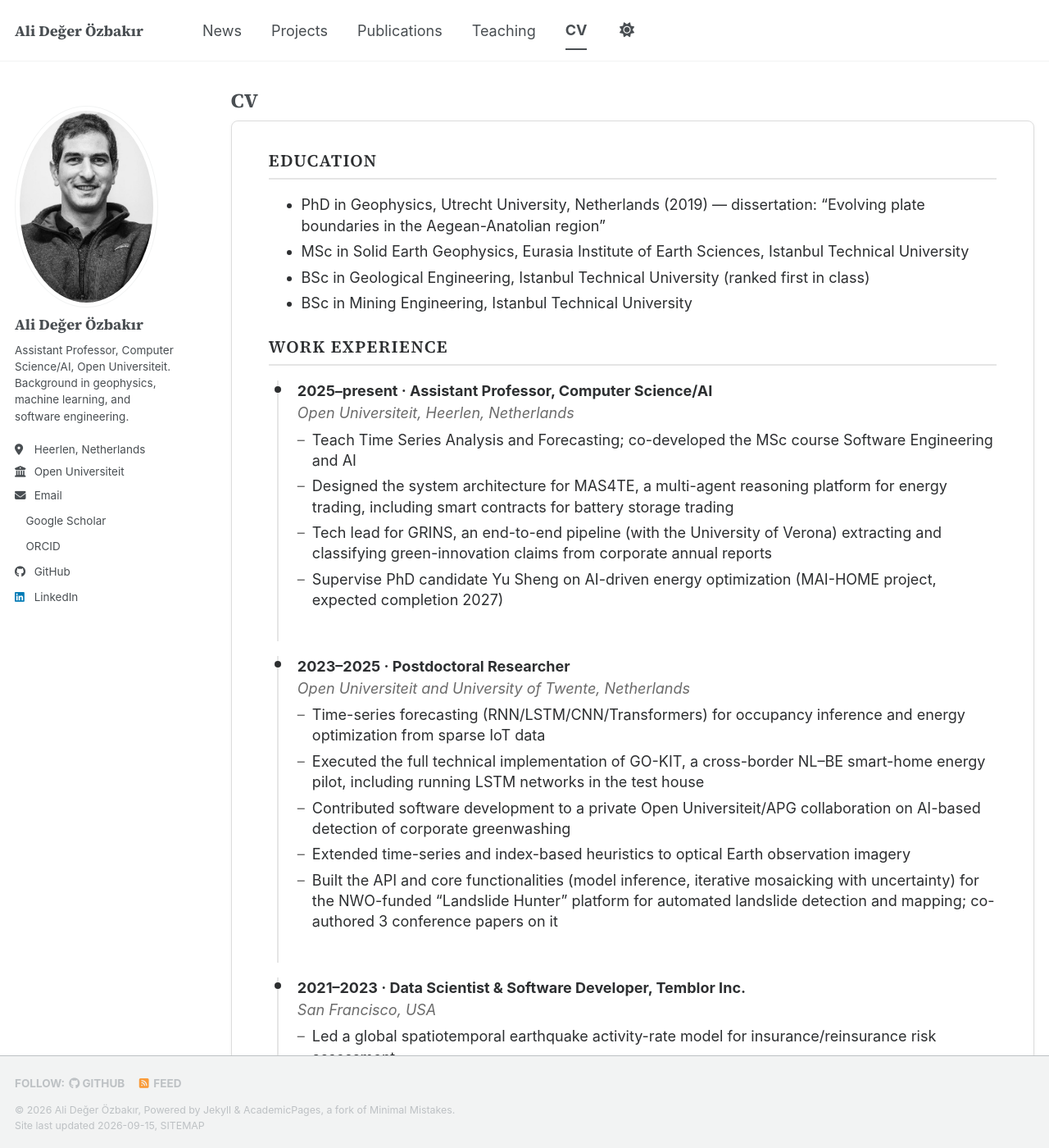
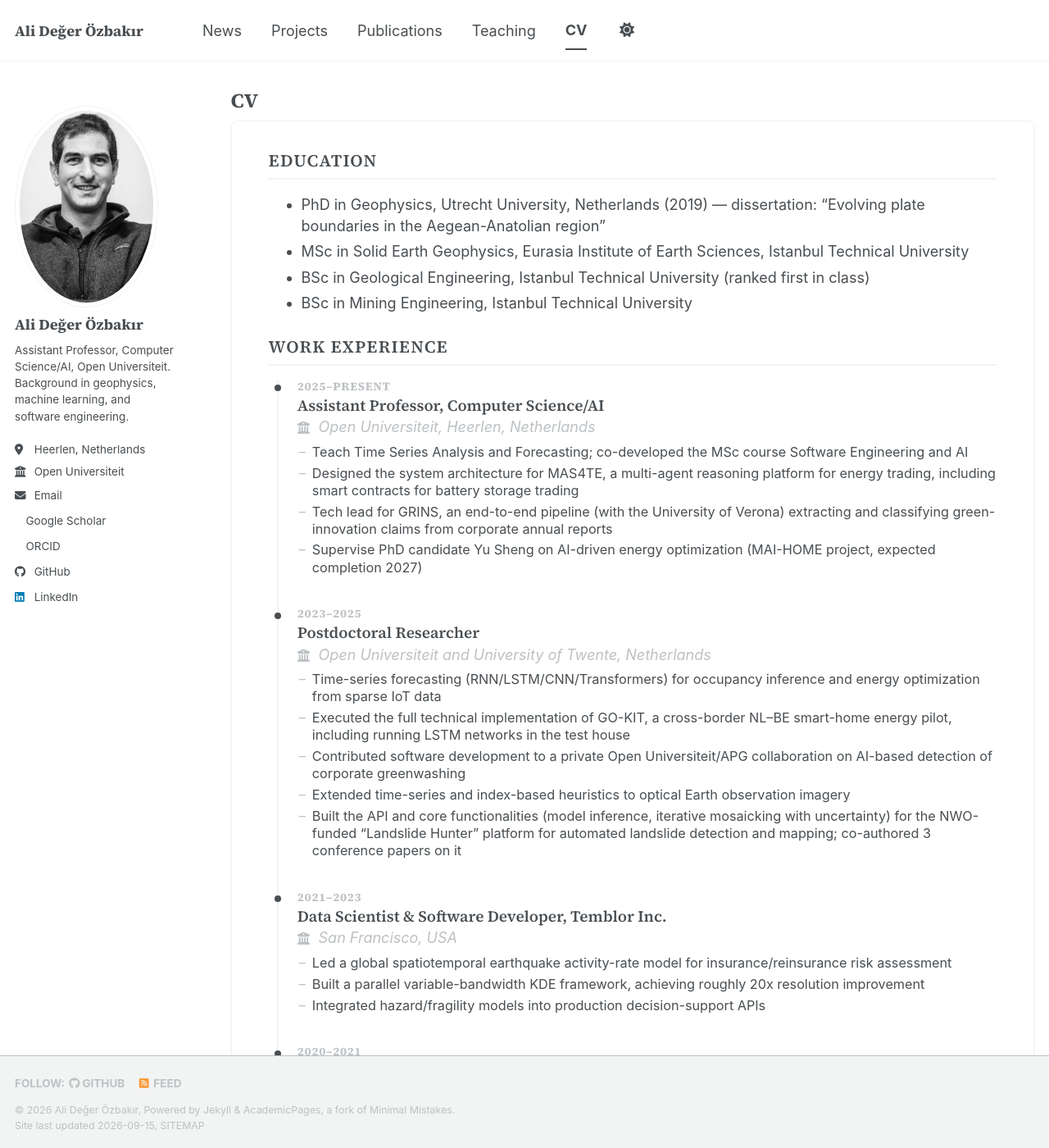
Before and after one commit to aozbakir/aozbakir.github.io, a Jekyll site: the page built from _pages/cv.md, in a window 1280 px wide and 1400 px high. Shown: the whole window at 82% size. Built offline with Jekyll 4.4.1, drawn with Linux system fonts in a browser that asks for light colours; a style sheet for code colours, icons or effects is not loaded; some of the changed text lies outside the part shown.

Commit message:
CV visual pass: entry hierarchy, dark mode, denser bullets
- Split each work entry into an eyebrow date label + serif role
  title (h3), with an institution icon reused from the sidebar,
  instead of one plain bold line.
- Let the CV card follow the site's own light/dark theme instead
  of forcing a permanently light "paper" look.
- Shrink and tighten the dashed bullet lines so entries read as
  dense CV content rather than spaced-out prose.

Co-Authored-By: Claude Sonnet 5 <noreply@anthropic.com>

```diff
--- a/_includes/head/custom.html
+++ b/_includes/head/custom.html
@@ -90,23 +90,14 @@
     font-family: "Source Serif 4", Georgia, serif;
   }
 
-  /* CV page styling: a bounded "paper" card, always light (like a printed
-     page) regardless of site dark/light mode, and noticeably denser than
-     regular site prose so it reads like a document meant to be scanned
-     fast, not a blog post. */
+  /* CV page styling: a bounded card, following the site's own light/dark
+     theme like everything else, and noticeably denser than regular site
+     prose so it reads like a document meant to be scanned fast, not a
+     blog post. */
   .cv-content {
-    --global-bg-color: #fff;
-    --global-text-color: #2d2f31;
-    --global-text-color-light: #6b6b6b;
-    --global-border-color: #e5e5e5;
-    --global-dark-border-color: #bdc1c4;
-    --global-footer-bg-color: #f5f5f5;
-    --global-link-color: #2d2f31;
-    --global-link-color-hover: #000;
-
     background: var(--global-bg-color);
     color: var(--global-text-color);
-    border: 1px solid #ddd;
+    border: 1px solid var(--global-border-color);
     border-radius: 8px;
     box-shadow: 0 1px 4px rgba(0,0,0,0.06);
     padding: 2em 2.5em;
@@ -142,12 +133,30 @@
     border-radius: 50%;
     background: var(--global-text-color);
   }
-  .cv-entry > p:first-of-type { margin-bottom: 0.1em; }
-  .cv-entry > p:nth-of-type(2) {
+  .cv-entry-date {
+    display: block;
+    font-size: 0.75em;
+    font-weight: 700;
+    text-transform: uppercase;
+    letter-spacing: 0.05em;
+    color: var(--global-text-color-light);
+    margin-bottom: 0.2em;
+  }
+  .cv-entry h3 {
+    font-family: "Source Serif 4", Georgia, serif;
+    font-size: 1.05em;
+    font-weight: 600;
+    margin: 0 0 0.15em 0;
+  }
+  .cv-entry > p:first-of-type {
     font-style: italic;
     color: var(--global-text-color-light);
     margin-top: 0;
     margin-bottom: 0.4em;
+  }
+  .cv-entry > p:first-of-type .fa-building-columns {
+    font-size: 0.85em;
+    margin-right: 0.35em;
   }
   .cv-entry ul {
     margin-top: 0;
@@ -156,7 +165,9 @@
   }
   .cv-entry ul li {
     position: relative;
-    margin-bottom: 0.35em;
+    font-size: 0.9em;
+    line-height: 1.3;
+    margin-bottom: 0.3em;
   }
   .cv-entry ul li::before {
     content: "–";
--- a/_pages/cv.md
+++ b/_pages/cv.md
@@ -21,9 +21,9 @@ redirect_from:
 ## Work experience
 
 <div class="cv-entry" markdown="1">
-**2025–present · Assistant Professor, Computer Science/AI**
+### <span class="cv-entry-date">2025–present</span> Assistant Professor, Computer Science/AI
 
-*Open Universiteit, Heerlen, Netherlands*
+<i class="fas fa-building-columns" aria-hidden="true"></i> *Open Universiteit, Heerlen, Netherlands*
 
 - Teach Time Series Analysis and Forecasting; co-developed the MSc course Software Engineering and AI
 - Designed the system architecture for MAS4TE, a multi-agent reasoning platform for energy trading, including smart contracts for battery storage trading
@@ -32,9 +32,9 @@ redirect_from:
 </div>
 
 <div class="cv-entry" markdown="1">
-**2023–2025 · Postdoctoral Researcher**
+### <span class="cv-entry-date">2023–2025</span> Postdoctoral Researcher
 
-*Open Universiteit and University of Twente, Netherlands*
+<i class="fas fa-building-columns" aria-hidden="true"></i> *Open Universiteit and University of Twente, Netherlands*
 
 - Time-series forecasting (RNN/LSTM/CNN/Transformers) for occupancy inference and energy optimization from sparse IoT data
 - Executed the full technical implementation of GO-KIT, a cross-border NL–BE smart-home energy pilot, including running LSTM networks in the test house
@@ -44,9 +44,9 @@ redirect_from:
 </div>
 
 <div class="cv-entry" markdown="1">
-**2021–2023 · Data Scientist & Software Developer, Temblor Inc.**
+### <span class="cv-entry-date">2021–2023</span> Data Scientist & Software Developer, Temblor Inc.
 
-*San Francisco, USA*
+<i class="fas fa-building-columns" aria-hidden="true"></i> *San Francisco, USA*
 
 - Led a global spatiotemporal earthquake activity-rate model for insurance/reinsurance risk assessment
 - Built a parallel variable-bandwidth KDE framework, achieving roughly 20x resolution improvement
@@ -54,26 +54,26 @@ redirect_from:
 </div>
 
 <div class="cv-entry" markdown="1">
-**2020–2021 · Postdoctoral Researcher**
+### <span class="cv-entry-date">2020–2021</span> Postdoctoral Researcher
 
-*Kandilli Observatory and Earthquake Research Institute, Istanbul, Turkey*
+<i class="fas fa-building-columns" aria-hidden="true"></i> *Kandilli Observatory and Earthquake Research Institute, Istanbul, Turkey*
 
 - Secured competitive funding for a Bayesian probabilistic thermal model (tomography, spectral analysis) and taught a graduate course on Plate Tectonics and Crustal Deformation
 </div>
 
 <div class="cv-entry" markdown="1">
-**2014–2018 · Program Manager, Education & Digital Initiatives, TEMA Foundation**
+### <span class="cv-entry-date">2014–2018</span> Program Manager, Education & Digital Initiatives, TEMA Foundation
 
-*Istanbul, Turkey*
+<i class="fas fa-building-columns" aria-hidden="true"></i> *Istanbul, Turkey*
 
 - Built a national e-learning platform for environmental education and a citizen-science biodiversity app
 - Managed a ~$500K annual budget and a team of 5; secured €177K in EU competitive funding
 </div>
 
 <div class="cv-entry" markdown="1">
-**2012–2014 · Research Engineer, Kandilli Observatory**
+### <span class="cv-entry-date">2012–2014</span> Research Engineer, Kandilli Observatory
 
-*Istanbul, Turkey*
+<i class="fas fa-building-columns" aria-hidden="true"></i> *Istanbul, Turkey*
 
 - Optimized GNSS network coverage via clustering (k-means, hierarchical), improving processed stations by over 20%
 - Non-linear regression analysis on GNSS time series
```
